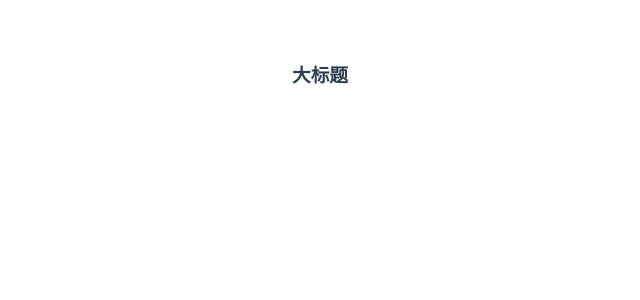
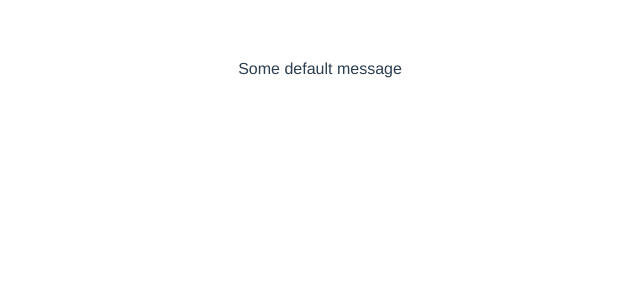
Before and after one commit to niusz/slot, a Vue app: page / in a window 1280 px wide. Shown: the top 300 px of the page, without its empty margins (320-960 px from the left). Built offline with nearby package versions, Linux system fonts and the light colour scheme.

Commit message:
默认slot

```diff
--- a/src/App.vue
+++ b/src/App.vue
@@ -1,9 +1,7 @@
 <template>
   <div id="app">
     <!-- <img alt="Vue logo" src="./assets/logo.png"> -->
-    <child-component msg="Welcome to Your Vue.js App"
-      ><h3>大标题</h3></child-component
-    >
+    <child-component msg="Welcome to Your Vue.js App"></child-component>
     <!--如果HelloWorld中的没有slot元素，那么<h3>大标题</h3>将不会显示-->
   </div>
 </template>
--- a/src/components/ChildComponent.vue
+++ b/src/components/ChildComponent.vue
@@ -1,6 +1,6 @@
 <template>
   <div class="hello">
-    <slot></slot>
+    <slot>Some default message</slot>
   </div>
 </template>
 
```
